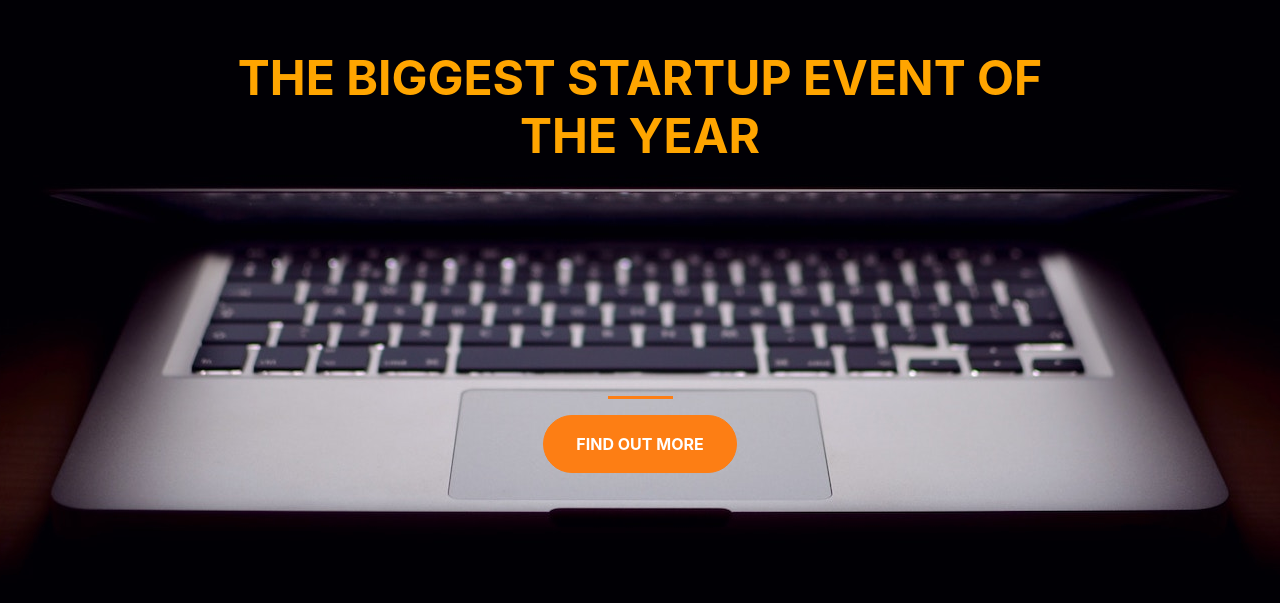
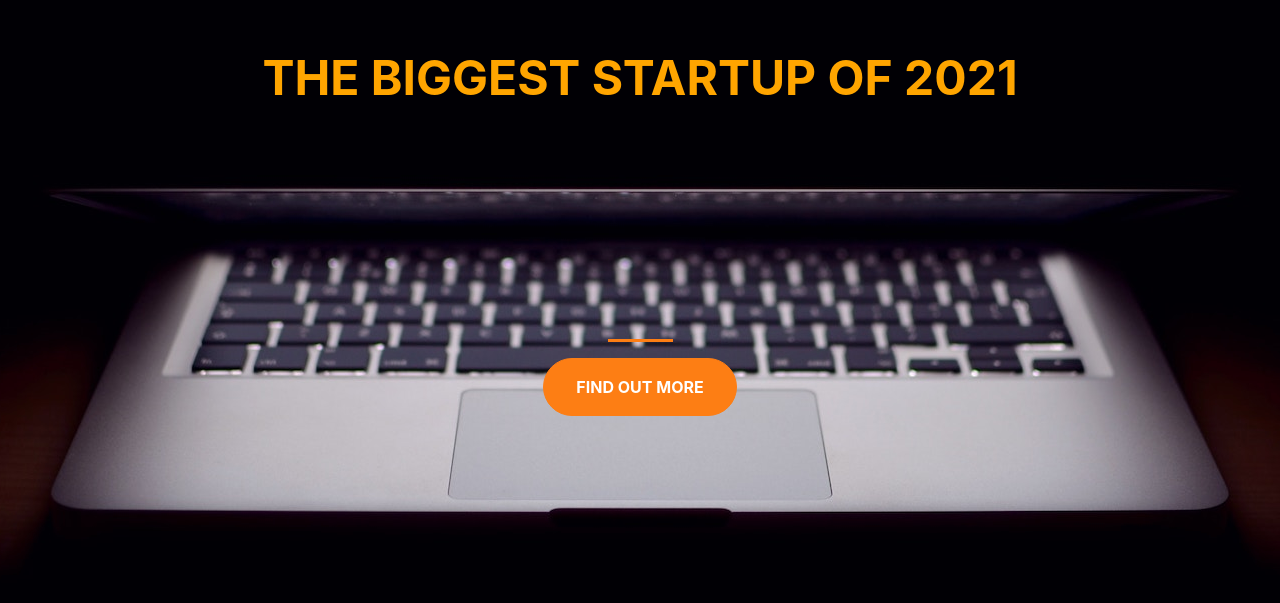
Before and after one commit to sujithreddy34/startup-of-the-year, a plain HTML site: page index.html in a window 1280 px wide. Shown: the part 101-704 px from the top of the page. Drawn offline with nearby package versions, Linux system fonts and the light colour scheme.

Commit message:
fixed task

```diff
--- a/index.html
+++ b/index.html
@@ -20,7 +20,7 @@
           <div class="left">
 
 
-    <h1 class="text-uppercase"><strong>The biggest startup event of the year</h1></strong>
+    <h1 class="text-uppercase"><strong>The biggest startup of 2021</h1></strong>
     <div class="buffer col-12"></div>
 
 
```
